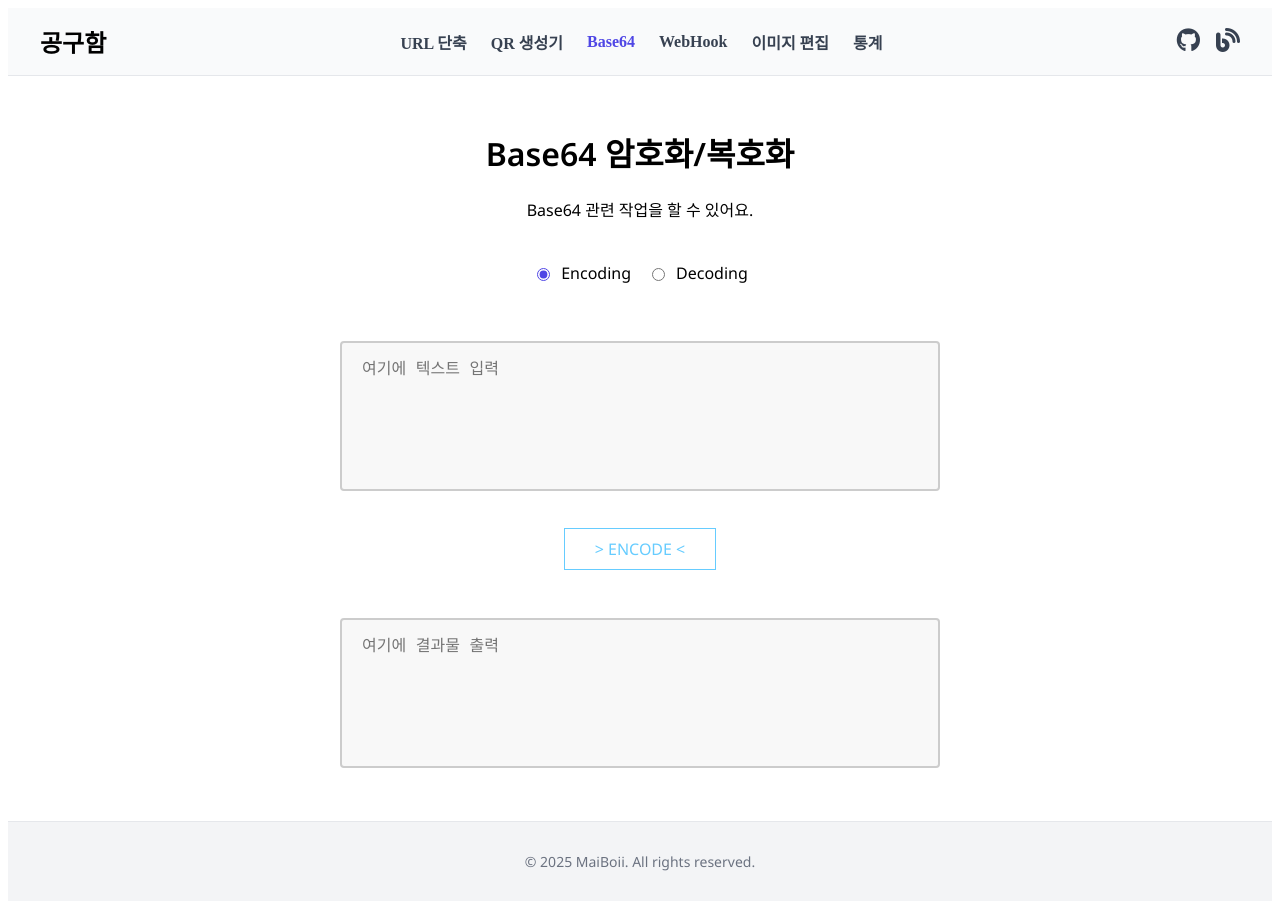
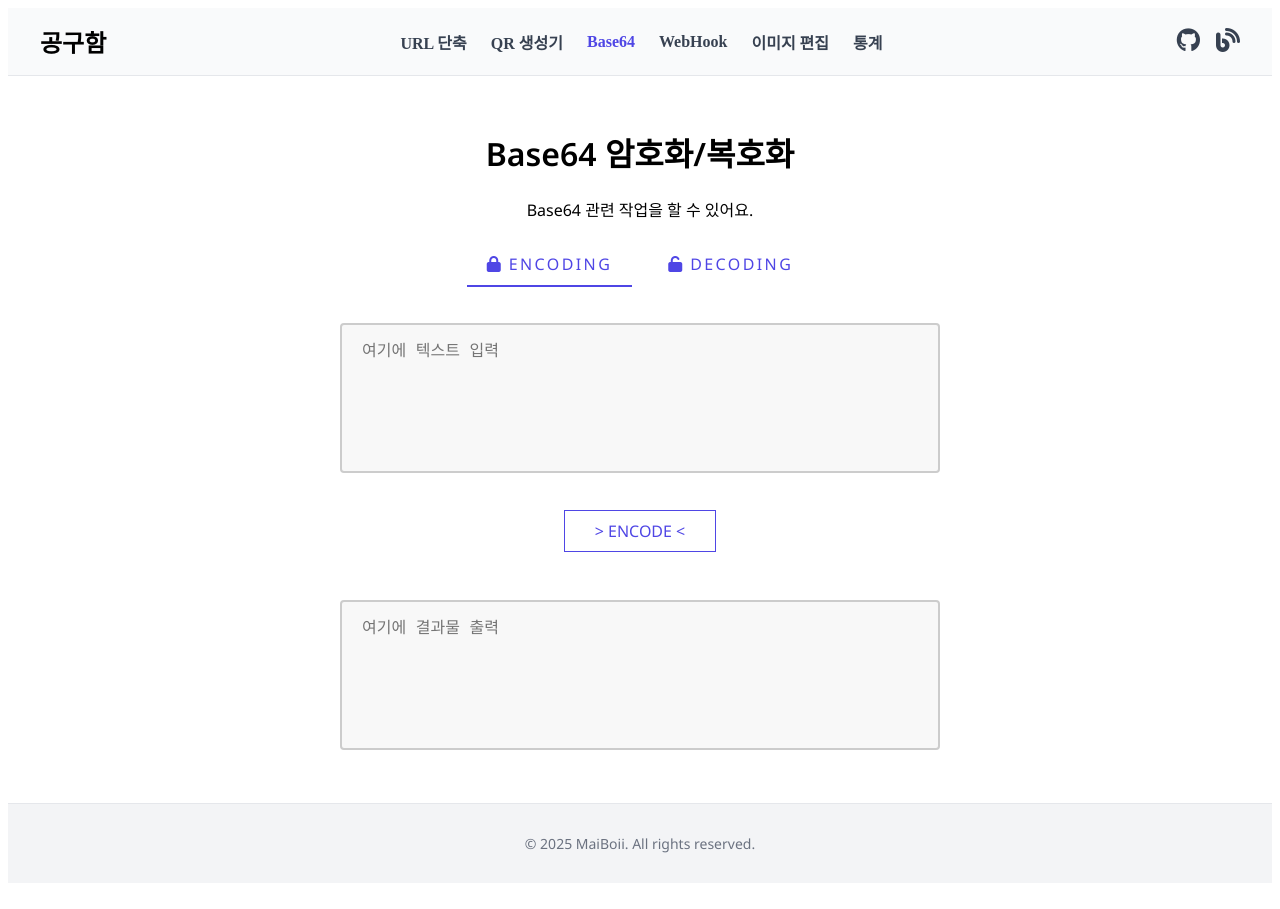
Before and after one commit to MaiBoii/webutilhub, a Vue app in the folder frontend/: page /base64 in a window 1280 px wide. Built offline with nearby package versions, Linux system fonts and the light colour scheme; a web font is replaced by a local one.

Commit message:
feat: underline hover 버튼

```diff
--- a/frontend/src/components/Base64Tool.vue
+++ b/frontend/src/components/Base64Tool.vue
@@ -3,22 +3,8 @@
     <h1>Base64 암호화/복호화</h1>
     <p>Base64 관련 작업을 할 수 있어요.</p>
 
-    <!-- <div class="mode-switch">
-      <label :class="['radio-btn', { active: mode === 'decode' }]">
-        <input type="radio" value="decode" v-model="mode" hidden />
-        <i class="fa-solid fa-unlock"></i>
-        Decoding
-      </label>
-      <label :class="['radio-btn', { active: mode === 'encode' }]">
-        <input type="radio" value="encode" v-model="mode" hidden />
-        <i class="fa-solid fa-lock"></i>
-        Encoding
-      </label>
-    </div> -->
-
-    <div class="center">
-      <RadioGroup v-model="mode" :options="options" />
-    </div>
+    <!-- ⬇️ 새로 바뀐 부분 -->
+    <UnderlineHover v-model="mode" :options="options" />
 
     <textarea v-model="input" placeholder="여기에 텍스트 입력" rows="6" />
     <a @click="processInput" class="btn-1" href="#">{{ mode === 'encode' ? '> Encode <' : '> Decode <' }}</a>
@@ -31,11 +17,12 @@
 
 <script setup lang="ts">
 import { ref } from 'vue'
-import RadioGroup from '../components/RadioGroup.vue'
+import UnderlineHover from './UnderlineHover.vue'
 
 const input = ref('')
 const output = ref('')
 const mode = ref<'encode' | 'decode'>('encode') // 초기값을 인코딩 모드로 설정
+
 const options = [
   { label: 'Encoding', value: 'encode', icon: 'fa-solid fa-lock' },
   { label: 'Decoding', value: 'decode', icon: 'fa-solid fa-unlock' },
@@ -121,7 +108,7 @@ button {
 }
 
 .btn-1 {
-  color: #66ccff; /* 밝은 색 예시 */
+  color: #4f46e5; /* 밝은 색 예시 */
   position: relative;
   display: block;
   overflow: hidden;
--- /dev/null
+++ b/frontend/src/components/UnderlineHover.vue
@@ -0,0 +1,128 @@
+<template>
+  <nav class="underline-hover" :style="{ '--underline-color': color }">
+    <ul>
+      <li v-for="opt in options" :key="opt.value">
+        <input
+          class="visually-hidden"
+          type="radio"
+          :id="`uh-${opt.value}`"
+          :value="opt.value"
+          :checked="opt.value === modelValue"
+          @change="$emit('update:modelValue', opt.value)"
+        />
+        <label
+          class="link"
+          :for="`uh-${opt.value}`"
+          :class="{ active: opt.value === modelValue }"
+        >
+          <i v-if="opt.icon" :class="opt.icon" aria-hidden="true" />
+          <span>{{ opt.label }}</span>
+        </label>
+      </li>
+    </ul>
+  </nav>
+</template>
+
+<script setup lang="ts">
+interface Option {
+  label: string
+  value: string
+  icon?: string
+}
+
+const props = defineProps<{
+  /**
+   * Currently selected value (use with v-model)
+   */
+  modelValue: string
+  /**
+   * Array of option objects (label/value[/icon])
+   */
+  options: Option[]
+  /**
+   * Optional custom underline & text color (defaults to #fff)
+   */
+  color?: string
+}>()
+
+const emit = defineEmits<{
+  (e: 'update:modelValue', value: string): void
+}>()
+</script>
+
+<style scoped>
+/************  Layout  ************/
+ul {
+  margin: 0 auto;
+  padding: 0;
+  list-style: none;
+  margin: 20px 25px;
+  display: flex;
+  justify-content: center;
+  gap: 1rem;
+}
+
+li {
+  position: relative;
+}
+
+.visually-hidden {
+  border: 0;
+  clip: rect(0 0 0 0);
+  height: 1px;
+  margin: -1px;
+  overflow: hidden;
+  padding: 0;
+  position: absolute;
+  white-space: nowrap;
+  width: 1px;
+}
+
+.link {
+  --hover-color: var(--underline-color, #4f46e5);
+  color: var(--hover-color);
+  background: transparent;
+  border: none;
+  font: inherit;
+  text-transform: uppercase;
+  letter-spacing: 0.15em;
+  padding: 0.75rem 1.25rem;
+  position: relative;
+  cursor: pointer;
+  display: inline-flex;
+  align-items: center;
+  gap: 0.35em;
+  transition: filter 0.2s ease;
+}
+
+.link:hover,
+.link:focus-visible {
+  filter: brightness(1.2);
+}
+
+.link::after {
+  content: '';
+  position: absolute;
+  bottom: 0;
+  left: 50%;
+  width: 0;
+  height: 2px;
+  background: var(--hover-color);
+  transition: width 0.3s ease, left 0.3s ease;
+}
+
+.link:hover::after,
+.link:focus-visible::after,
+.link.active::after {
+  width: 100%;
+  left: 0;
+}
+
+/************  Responsive  ************/
+@media (max-width: 600px) {
+  ul {
+    flex-wrap: wrap;
+    gap: 0.5rem;
+  }
+}
+</style>
```
